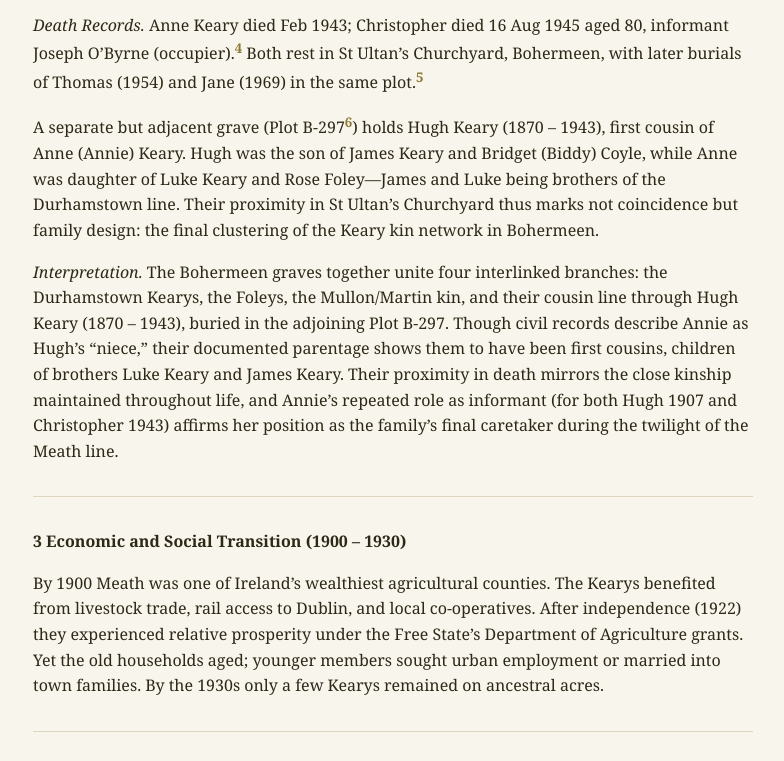
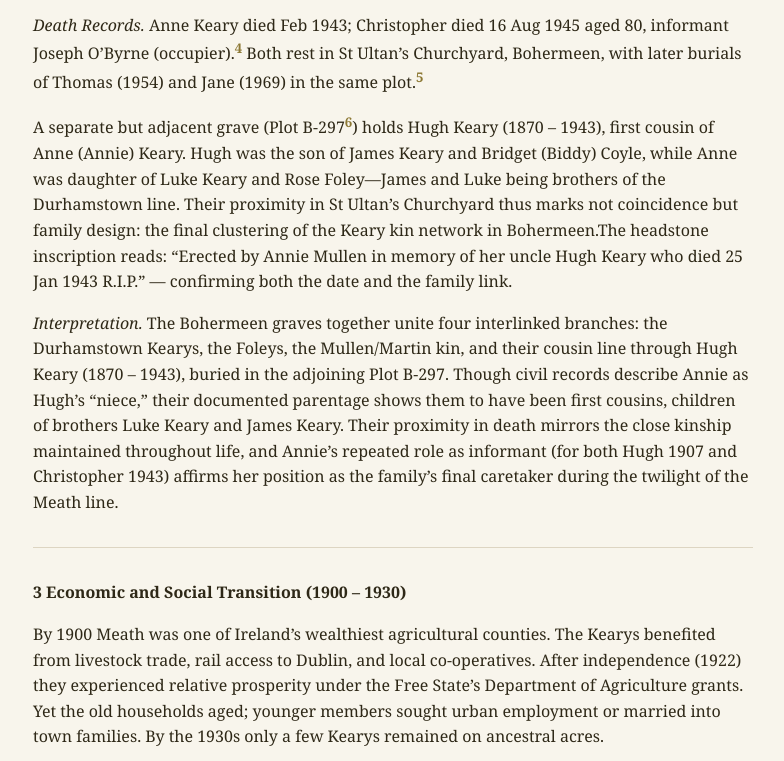
Before and after one commit to kearey-archives/kearey-family-history, a plain HTML site: page branches.html in a window 1280 px wide. Shown: the part 783-1544 px from the top of the page, without its empty margins (247-1031 px from the left). Drawn offline with Linux system fonts and the light colour scheme.

Commit message:
Add files via upload

```diff
--- a/branches.html
+++ b/branches.html
@@ -48,9 +48,9 @@ Occupation: Farmer Confidence: Proven (Death Cert)</p>
 
 <p><em>Death Records.</em> Anne Keary died Feb 1943; Christopher died 16 Aug 1945 aged 80, informant Joseph O’Byrne (occupier).<sup><a href="#note4" id="ref4">4</a></sup> Both rest in St Ultan’s Churchyard, Bohermeen, with later burials of Thomas (1954) and Jane (1969) in the same plot.<sup><a href="#note5" id="ref5">5</a></sup></p>
 
-<p>A separate but adjacent grave (Plot B-297<sup><a href="#note6" id="ref6">6</a></sup>) holds Hugh Keary (1870 – 1943), first cousin of Anne (Annie) Keary. Hugh was the son of James Keary and Bridget (Biddy) Coyle, while Anne was daughter of Luke Keary and Rose Foley—James and Luke being brothers of the Durhamstown line. Their proximity in St Ultan’s Churchyard thus marks not coincidence but family design: the final clustering of the Keary kin network in Bohermeen.</p>
+<p>A separate but adjacent grave (Plot B-297<sup><a href="#note6" id="ref6">6</a></sup>) holds Hugh Keary (1870 – 1943), first cousin of Anne (Annie) Keary. Hugh was the son of James Keary and Bridget (Biddy) Coyle, while Anne was daughter of Luke Keary and Rose Foley—James and Luke being brothers of the Durhamstown line. Their proximity in St Ultan’s Churchyard thus marks not coincidence but family design: the final clustering of the Keary kin network in Bohermeen.The headstone inscription reads: “Erected by Annie Mullen in memory of her uncle Hugh Keary who died 25 Jan 1943 R.I.P.” — confirming both the date and the family link.</p>
 
-<p><em>Interpretation.</em> The Bohermeen graves together unite four interlinked branches: the Durhamstown Kearys, the Foleys, the Mullon/Martin kin, and their cousin line through Hugh Keary (1870 – 1943), buried in the adjoining Plot B-297. Though civil records describe Annie as Hugh’s “niece,” their documented parentage shows them to have been first cousins, children of brothers Luke Keary and James Keary. Their proximity in death mirrors the close kinship maintained throughout life, and Annie’s repeated role as informant (for both Hugh 1907 and Christopher 1943) affirms her position as the family’s final caretaker during the twilight of the Meath line.</p>
+<p><em>Interpretation.</em> The Bohermeen graves together unite four interlinked branches: the Durhamstown Kearys, the Foleys, the Mullen/Martin kin, and their cousin line through Hugh Keary (1870 – 1943), buried in the adjoining Plot B-297. Though civil records describe Annie as Hugh’s “niece,” their documented parentage shows them to have been first cousins, children of brothers Luke Keary and James Keary. Their proximity in death mirrors the close kinship maintained throughout life, and Annie’s repeated role as informant (for both Hugh 1907 and Christopher 1943) affirms her position as the family’s final caretaker during the twilight of the Meath line.</p>
 
 <hr class="soft">
 
```
